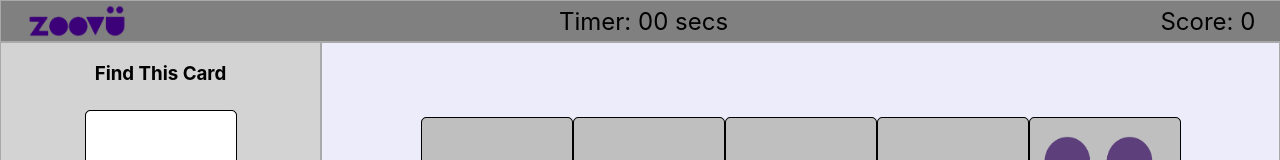
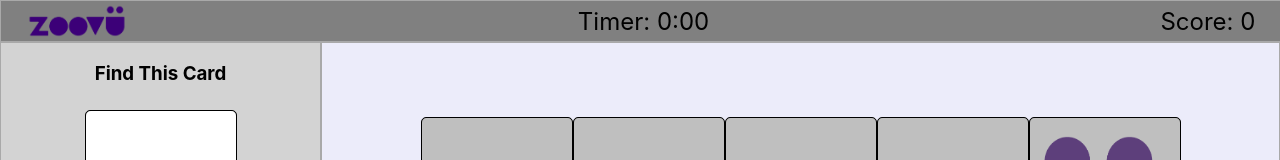
Before and after one commit to laddeyboy/zAssessment, a React (Create React App) app: page / in a window 1280 px wide. Shown: the top 160 px of the page. Built offline with nearby package versions, Linux system fonts and the light colour scheme.

Commit message:
updated timer for minutes and seconds

```diff
--- a/src/containers/score.tsx
+++ b/src/containers/score.tsx
@@ -31,9 +31,12 @@ const Score: React.FC<PassedProps> = props => {
         alt="Zoovu Company Logo"
         width="100px"
       />
-      <div>Timer: {("0" + (secondsElapsed % 60)).slice(-2)} secs</div>
+      <div>
+        Timer: {Math.floor(secondsElapsed / 60)}:
+        {("0" + (secondsElapsed % 60)).slice(-2)}{" "}
+      </div>
       <div style={{ marginRight: "2%" }}>
-        Score: {(secondsElapsed % 60) + props.penalties * 10}
+        Score: {secondsElapsed + props.penalties * 10}
       </div>
     </div>
   );
```
